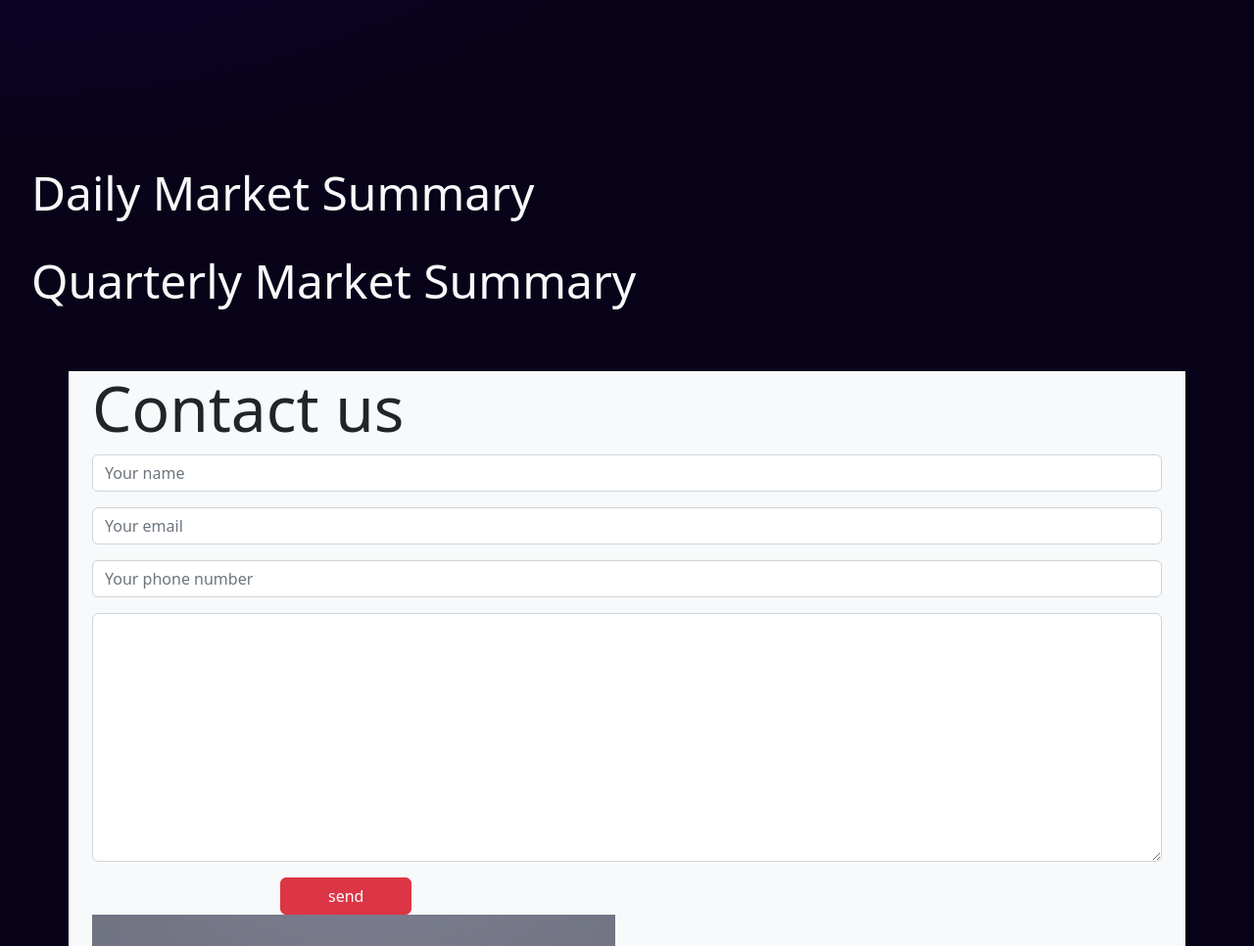
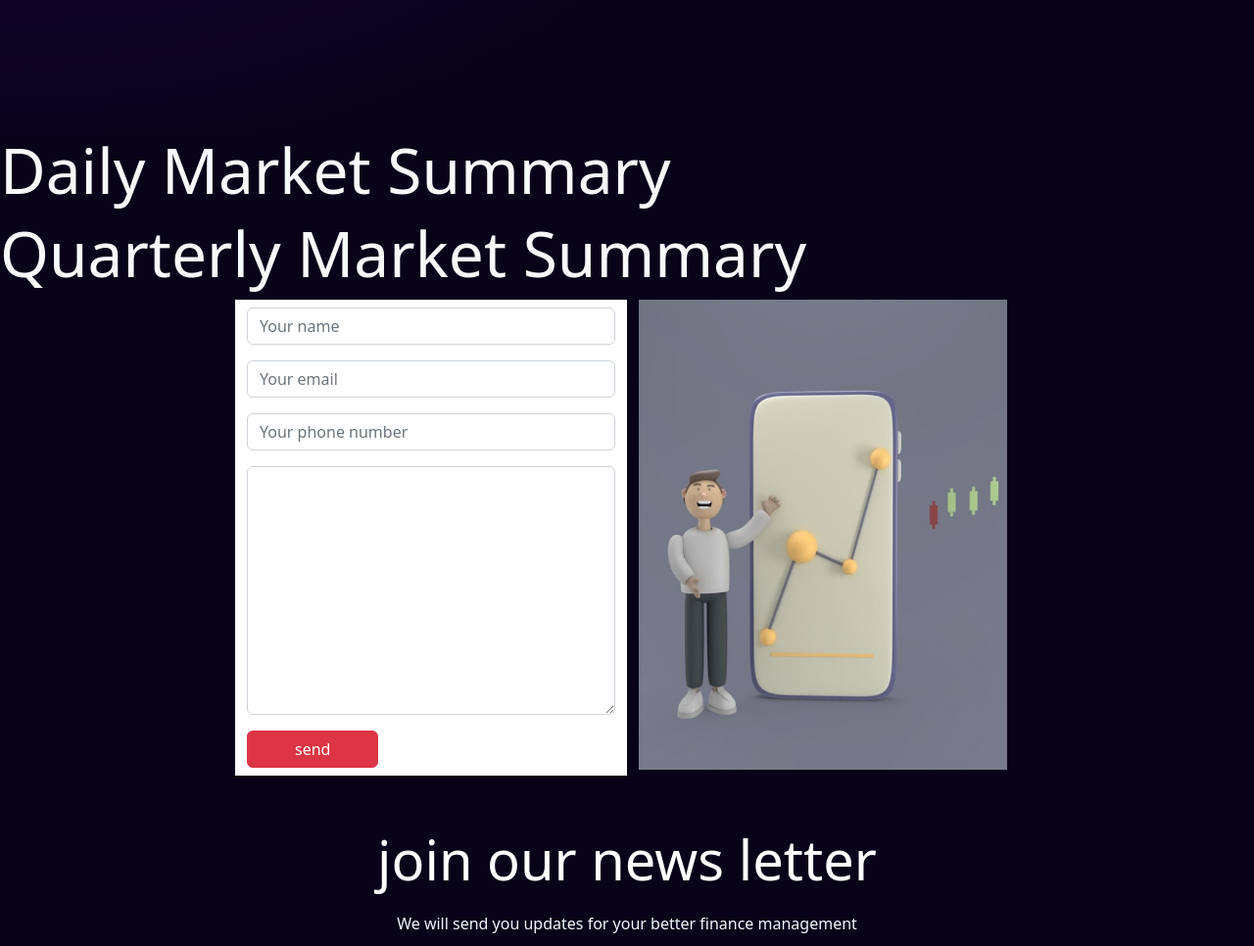
Before and after one commit to adekastanley/smatrade, a plain HTML site: page pages/marketnews.html in a window 1280 px wide. Shown: the part 320-1286 px from the top of the page at 98% size. Drawn offline with nearby package versions, Linux system fonts and the light colour scheme.

Commit message:
test upload, slight changes to market page styles

```diff
--- a/pages/marketnews.html
+++ b/pages/marketnews.html
@@ -97,14 +97,17 @@
       </header>
     </div>
 
-    <section class="market-section-2">
-      <h3 class="text-light">Daily Market Summary</h3>
-      <h3 class="text-light">Quarterly Market Summary</h3>
+    <section class="market-section-container">
+      <div>
+        <h3 class="text-light display-3">Daily Market Summary</h3>
+        <h3 class="text-light display-3">Quarterly Market Summary</h3>
+      </div>
 
-      <div class="container-fluid contact-container py-5 px-5">
-        <div class="container row bg-light">
-          <div class="col-lg-6 form-container">
-            <h2 class="display-3">Contact us</h2>
+      <div
+        class="container-fluid market-content-container d-flex justify-content-center"
+      >
+        <div class="row">
+          <div class="container market-form-container py-2 col-sm-6">
             <form class="market-form">
               <div class="mb-3">
                 <input
@@ -148,7 +151,7 @@
               <button type="submit" class="btn btn-danger px-5">send</button>
             </form>
           </div>
-          <div class="col-lg-6">
+          <div class="container market-form-imgage-container col-sm-6">
             <img class="img-fluid" src="../images/man.png" alt="" />
           </div>
         </div>
--- a/pages/pages.css
+++ b/pages/pages.css
@@ -103,8 +103,8 @@ body {
     font-size: 300%;
   }
   .market-form .btn {
-    position: relative;
-    left: 12rem;
+    /* position: relative;
+    left: 12rem; */
   }
 
   /* *
@@ -407,23 +407,28 @@ this is edited at the idividual media queries
 
 /* market page css  */
 
-.market-section-2 {
+.market-section-container {
   background-color: #090319;
+  /* height: 30rem; */
 }
-.market-section-2 h3 {
-  margin: 2rem 0 1rem 0;
-  padding: 0 2rem;
-
-  /* media query edited  */
+.market-content-container .row {
+  width: 50rem;
+}
+.market-form-container {
+  background-color: white;
+}
+.contact-container form {
 }
 
-.contact-container {
-  display: flex;
-  justify-content: center;
+.contact-image-container img {
+  width: 20rem;
 }
-.contact-container form {
-  /* position: relative; */
-  /* background-color: red; */
+.market-form-container,
+.contact-image-container {
+  /* width: 30rem; */
+}
+.market-form-imgage-container img {
+  height: 30rem;
 }
 .contact-container form .btn {
   /* position: relative;
```
